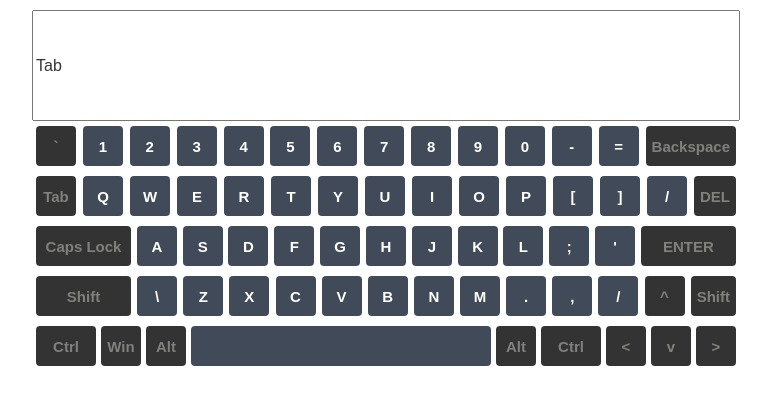
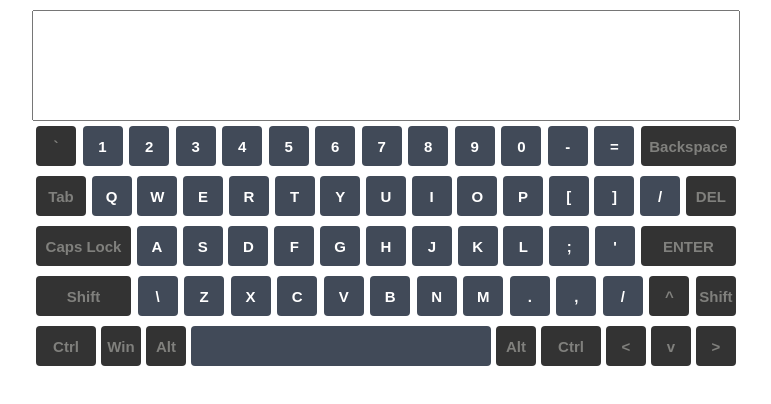
Before and after one commit to AndreySo1/Virtual-Keyboard, a plain HTML site: page index.html in a window 1280 px wide. Both pictures are taken after a click on the button "Tab". Shown: the whole page, without its empty margins (264-1035 px from the left). Drawn offline with Linux system fonts and the light colour scheme.

Commit message:
feat: add js only simbol input

```diff
--- a/index.html
+++ b/index.html
@@ -41,11 +41,11 @@
             <input class="symbol" id="btn" type="button" onclick="input(this);" />
             <input class="symbol" id="btn" type="button" onclick="input(this);" />
             <input class="symbol" id="btn" type="button" onclick="input(this);" />
-            <input id="btn" type="button" onclick="del();" />
+            <input class="shift" id="btn" type="button" onclick="del();" />
             </div>
 
             <div class="line">
-            <input id="btn" type="button" onclick="input(this);" />
+            <input class="tab" id="btn" type="button" onclick="input(this);" />
             <input class="symbol" id="btn" type="button" onclick="input(this);" />
             <input class="symbol" id="btn" type="button" onclick="input(this);" />
             <input class="symbol" id="btn" type="button" onclick="input(this);" />
@@ -59,7 +59,7 @@
             <input class="symbol" id="btn" type="button" onclick="input(this);" />
             <input class="symbol" id="btn" type="button" onclick="input(this);" />
             <input class="symbol" id="btn" type="button" onclick="input(this);" />
-            <input id="btn" type="button" onclick="input(this);" />
+            <input class="tab" id="btn" type="button" onclick="input(this);" />
             </div>
 
             <div class="line">
--- a/script.js
+++ b/script.js
@@ -2,7 +2,9 @@ console.log('test');
 
 function input(e) {
    let inputArea = document.getElementById('inputScreen');
-   inputArea.value = inputArea.value + e.value;
+   if(e.matches('.symbol')){
+      inputArea.value = inputArea.value + e.value;
+   }
 }
 
 function del() {
@@ -19,7 +21,7 @@ function load() {
       'Ctrl','Win','Alt',' ','Alt','Ctrl','<','v','>'
    ];
 
-   for (i = 0; i < buttonArray.length; i++) {
+   for(i = 0; i < buttonArray.length; i++) {
            let btn = document.querySelectorAll('[type="button"]');;
            btn[i].value = buttonArray[i];
        }
--- a/scss/_main.scss
+++ b/scss/_main.scss
@@ -41,6 +41,9 @@ body{
                background-color: #414a58;
                color: #fff;
             }
+            .tab{
+               width: 50px;
+            }
             input{
                border: 0;
                font-size: 15px;
@@ -51,6 +54,12 @@ body{
                background-color: #333;
                font-weight: 600;
                border-radius: 4px;
+               padding: 0;
+               &:hover{
+                  border-width: 3px;
+                  border-style: solid;
+                  border-color: aquamarine;
+               }
             }
          }
 
```
Also changed, not shown: style.css, 1 other file.
